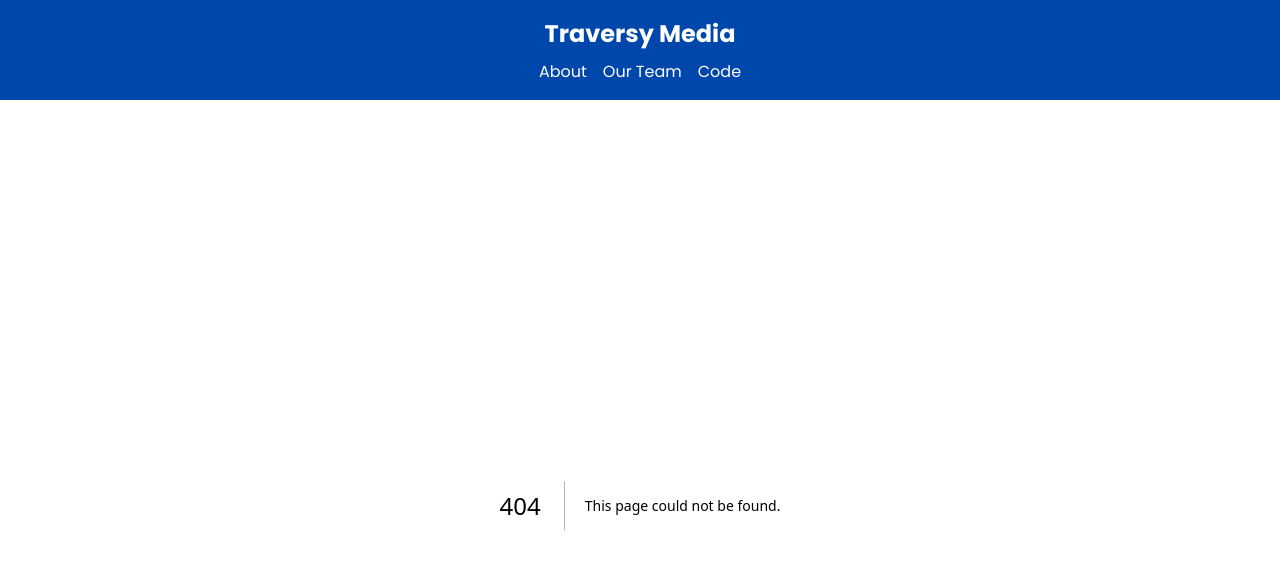
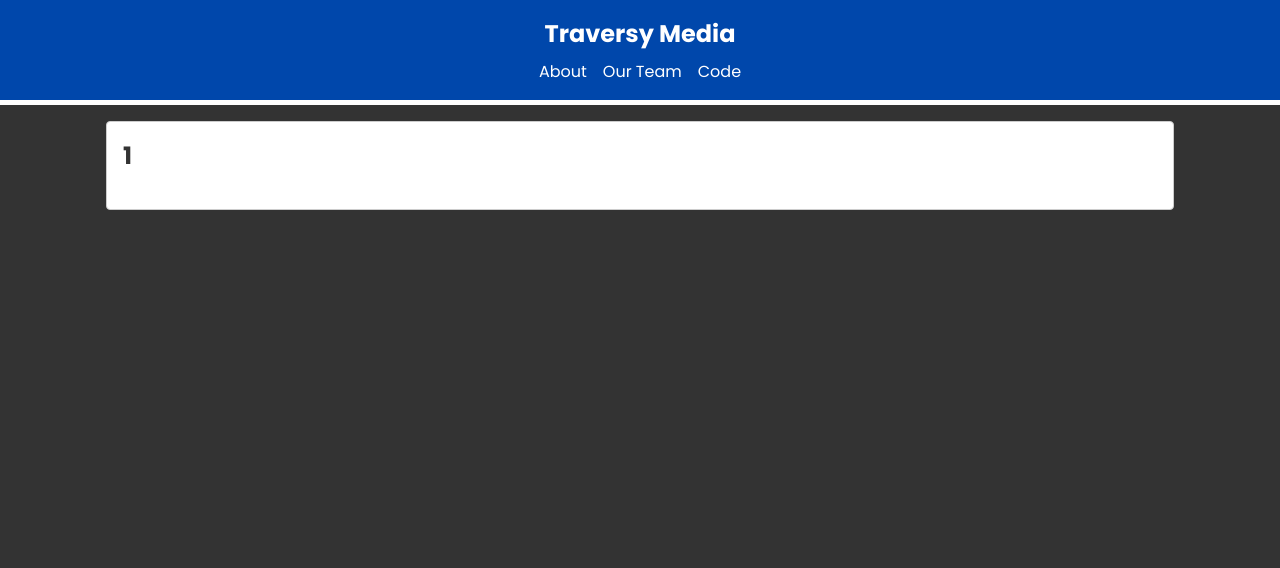
Before and after one commit to Annie-Huang/next-13-crash-course, a Next.js app: page /code/repos/1 in a window 1280 px wide. Before the commit this address had no page. Shown: the top 568 px of the page. Built offline with nearby package versions, Linux system fonts and the light colour scheme.

Commit message:
How to create a dynamic route

```diff
--- /dev/null
+++ b/app/code/repos/[name]/page.jsx
@@ -0,0 +1,9 @@
+const RepoPage = ({ params: { name } }) => {
+  return (
+    <div className='card'>
+      <h2>{name}</h2>
+    </div>
+  );
+};
+
+export default RepoPage;
```
